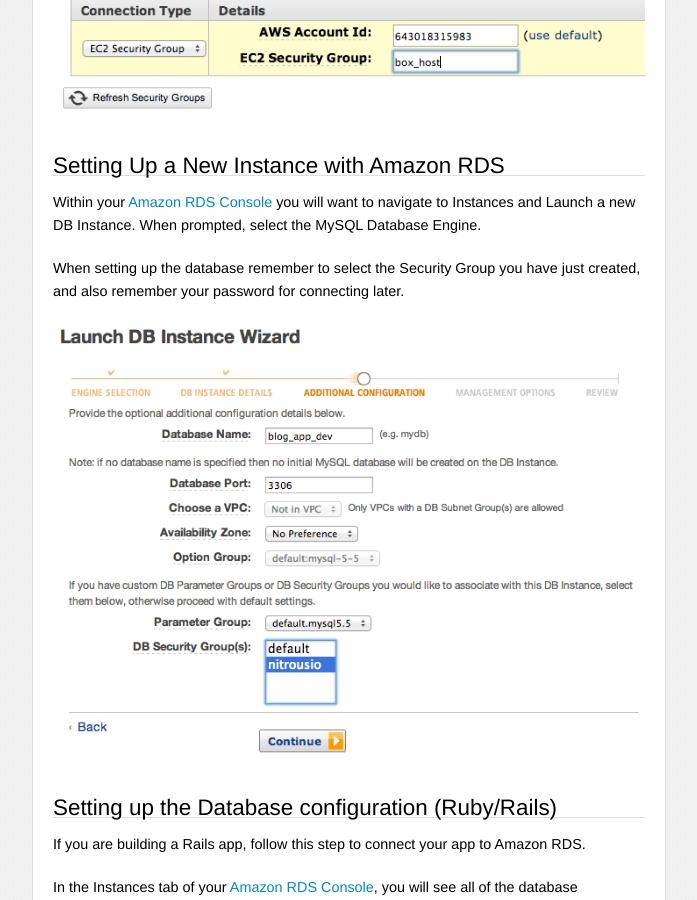
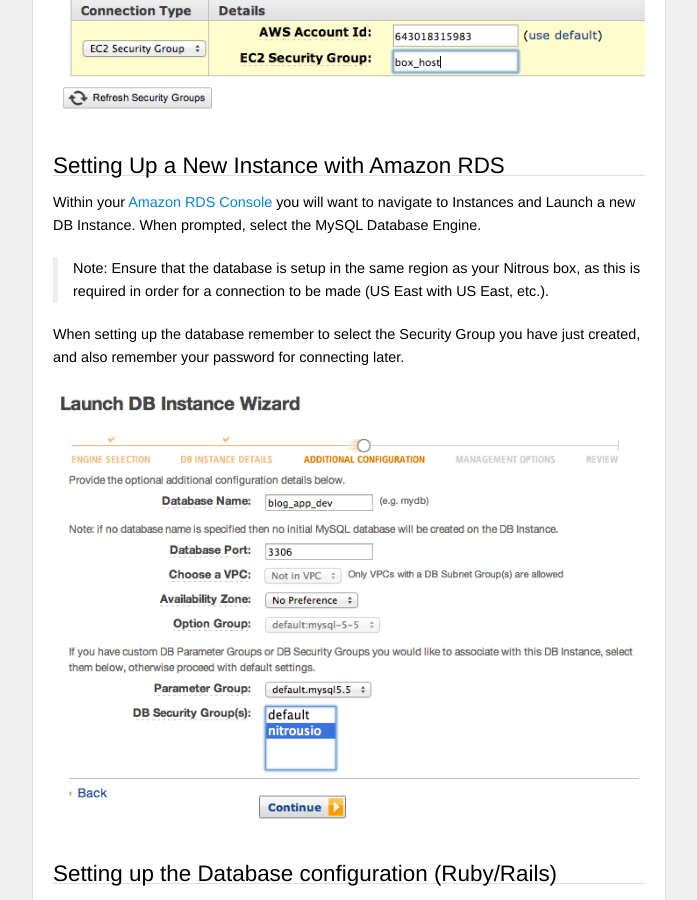
Before and after one commit to pkallberg/help.nitrous.io, a Jekyll site: the page built from _posts/2013-07-19-amazon-rds.md, in a window 1280 px wide and 900 px high, scrolled down 593 px. Shown: the whole window, without its empty margins (138-835 px from the left). Built offline with Jekyll 4.4.1, drawn with Linux system fonts in a browser that asks for light colours; nearby versions of some CDN libraries; some web fonts are replaced; comment, search, counter and statistics services are not loaded.

Commit message:
updated rds guide and formatted some layouts

```diff
--- a/_layouts/article.html
+++ b/_layouts/article.html
@@ -9,7 +9,6 @@
         <h5 class="note">Last Updated on: {{ page.date | replace: '00:00:00 +0000', ''}}</h5>
       </div>
       {{ content }}
-
     </div>
     <div class="sidebar">
       <div class="box">
--- a/_layouts/custom_page.html
+++ b/_layouts/custom_page.html
@@ -8,7 +8,6 @@
         <h1> {{ page.title }} </h1>
       </div>
       {{ content }}
-
     </div>
     <div class="sidebar">
       <div class="box">
--- a/_layouts/default.html
+++ b/_layouts/default.html
@@ -4,9 +4,7 @@
 <div class="white-bg">
   <div class="container">
     <div class='content'>
-
       {{ content }}
-
     </div>
   </div>
 </div>
--- a/_posts/2013-07-19-amazon-rds.md
+++ b/_posts/2013-07-19-amazon-rds.md
@@ -22,6 +22,8 @@
 ###  Setting Up a New Instance with Amazon RDS
 
 Within your [Amazon RDS Console](https://console.aws.amazon.com/rds/home) you will want to navigate to Instances and Launch a new DB Instance. When prompted, select the MySQL Database Engine.
+
+>Note: Ensure that the database is setup in the same region as your Nitrous box, as this is required in order for a connection to be made (US East with US East, etc.).
 
 When setting up the database remember to select the Security Group you have just created, and also remember your password for connecting later.
 
```
